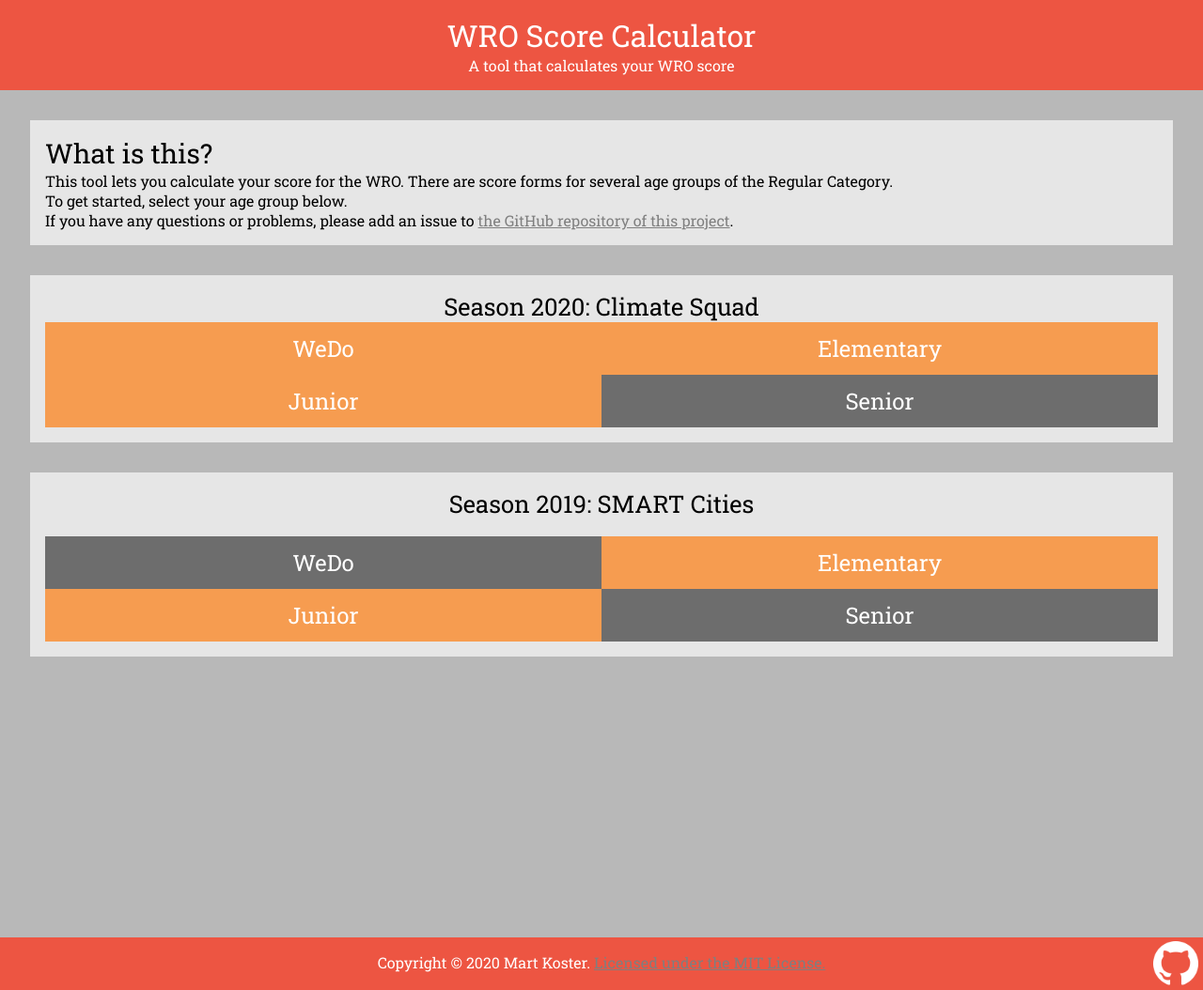
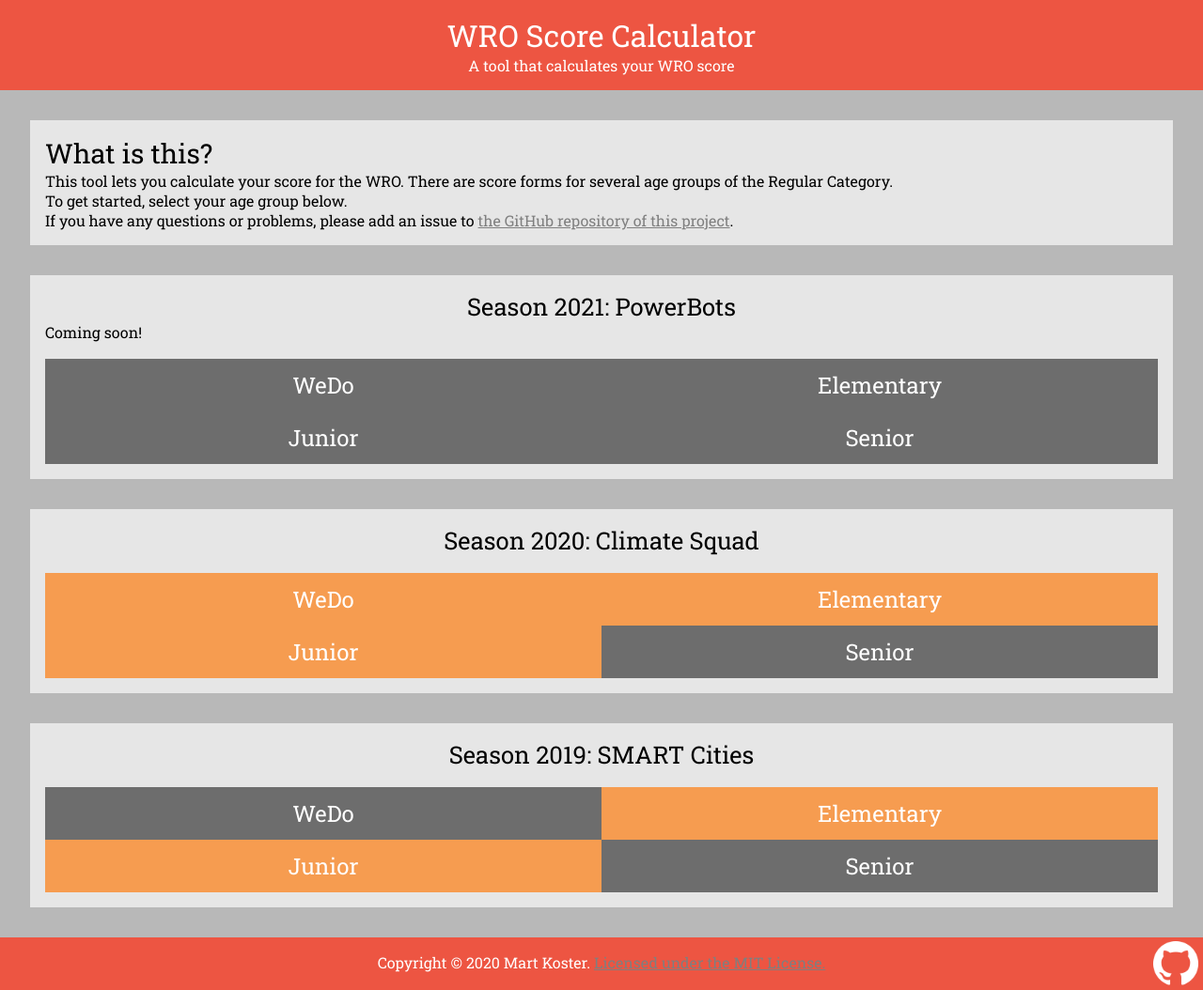
Before and after one commit to Akribes/WRO-Score-Calculator, a Jekyll site: the page built from index.html, in a window 1280 px wide and 1054 px high. Shown: the whole window at 94% size. Built offline with Jekyll 4.4.1, drawn with Linux system fonts in a browser that asks for light colours.

Commit message:
Add section for 2021

```diff
--- a/index.html
+++ b/index.html
@@ -11,7 +11,19 @@
     </p>
 </section>
 <section>
+    <h3 class="year">Season 2021: PowerBots</h3>
+    <p>Coming soon!</p>
+    <br />
+    <div class="menu">
+        <a class="menu-button disabled" href="#">WeDo</a>
+        <a class="menu-button disabled" href="#">Elementary</a>
+        <a class="menu-button disabled" href="#">Junior</a>
+        <a class="menu-button disabled" href="#">Senior</a>
+    </div>
+</section>
+<section>
     <h3 class="year">Season 2020: Climate Squad</h3>
+    <br />
     <div class="menu">
         <a class="menu-button" href="{{ site.baseurl }}/2020/wedo.html">WeDo</a>
         <a class="menu-button" href="{{ site.baseurl }}/2020/elementary.html">Elementary</a>
```
Lines whose indentation alone changed are shown as unchanged.
